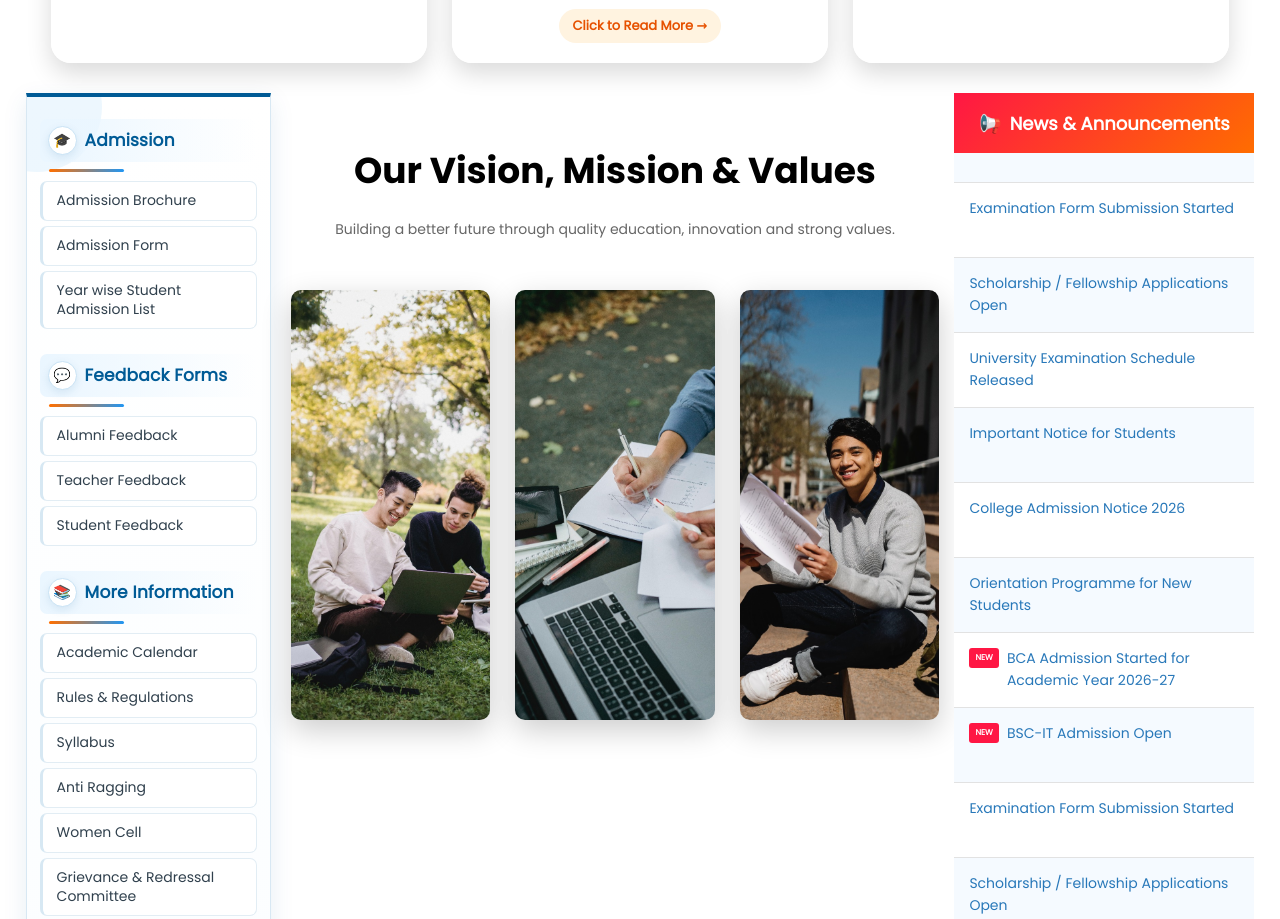
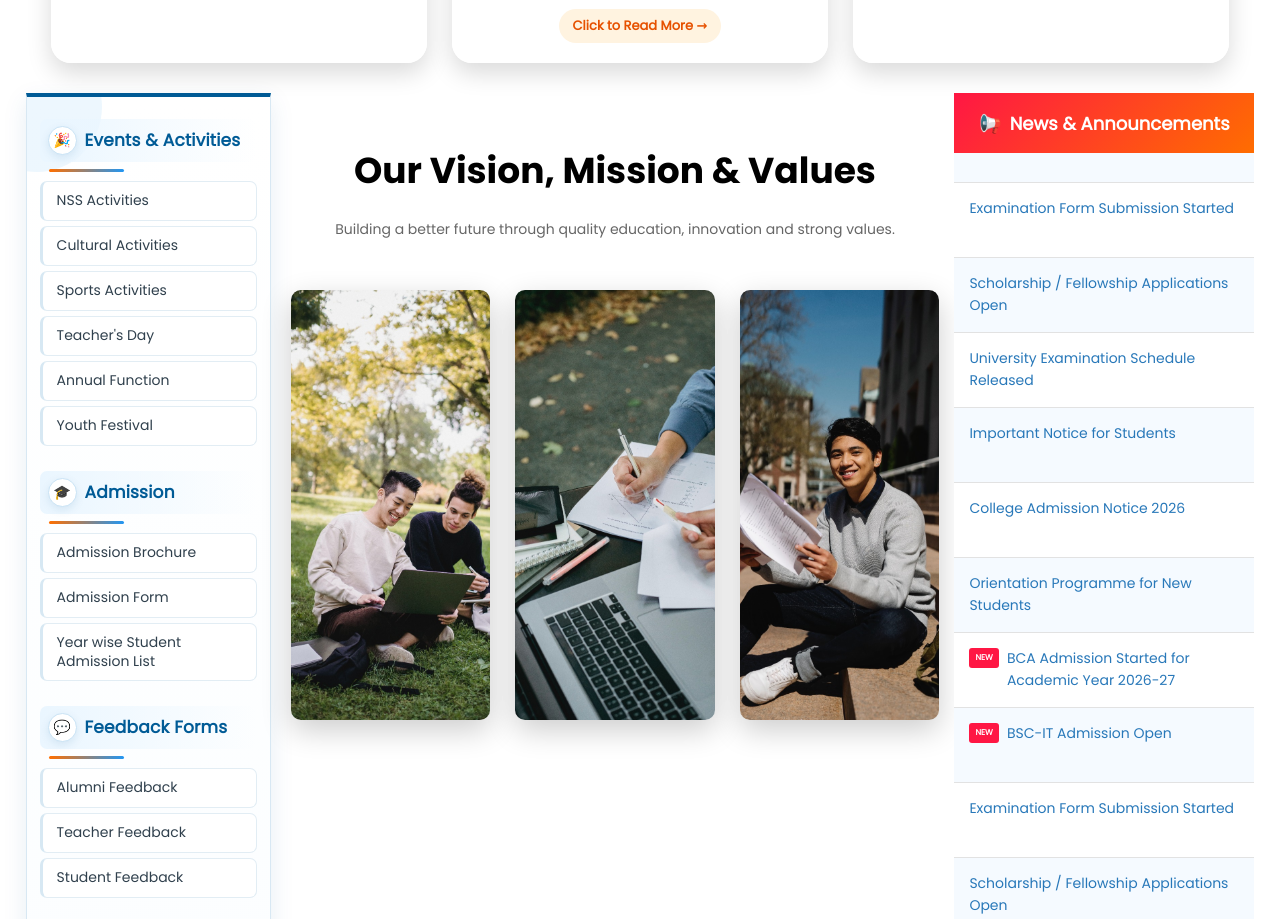
Before and after one commit to rushifuse/Narayanrao-college, a browser extension: page index.html in a window 1280 px wide. Shown: the part 1233-2152 px from the top of the page. Drawn offline with Linux system fonts and the light colour scheme.

Commit message:
Update index.html

```diff
--- a/index.html
+++ b/index.html
@@ -208,6 +208,38 @@
     ========================================= -->
 
     <aside class="college-left-sidebar">
+
+         <div class="sidebar-section">
+    <h3><span>🎉</span> Events & Activities</h3>
+    <div class="sidebar-line"></div>
+
+    <a href="nss.html" class="sidebar-link">
+        NSS Activities
+        </a>
+
+        <a href="cultural.html" class="sidebar-link">
+            Cultural Activities
+        </a>
+
+        <a href="sports.html" class="sidebar-link">
+            Sports Activities
+        </a>
+
+        <a href="teachers-day.html" class="sidebar-link">
+            Teacher's Day
+        </a>
+
+        <a href="annual-function.html" class="sidebar-link">
+            Annual Function
+        </a>
+
+        <a href="youth-festival.html" class="sidebar-link">
+            Youth Festival
+        </a>
+    </div>
+
+
+
 
         <div class="sidebar-section">
             <h3><span>🎓</span> Admission</h3>
@@ -840,6 +872,12 @@
         <img src="image/slider/3.jpeg" class="ctn-slide" alt="College Photo">
         <img src="image/slider/4.jpeg" class="ctn-slide" alt="College Photo">
         <img src="image/slider/5.jpeg" class="ctn-slide" alt="College Photo">
+        <img src="image/slider/6.jpeg" class="ctn-slide" alt="College Photo">
+        <img src="image/slider/7.jpeg" class="ctn-slide" alt="College Photo">
+        <img src="image/slider/8.jpeg" class="ctn-slide" alt="College Photo">
+        <img src="image/slider/9.jpeg" class="ctn-slide" alt="College Photo">
+        <img src="image/slider/10.jpeg" class="ctn-slide" alt="College Photo">
+        <img src="image/slider/11.jpeg" class="ctn-slide" alt="College Photo">
 
 
     </div>
```
